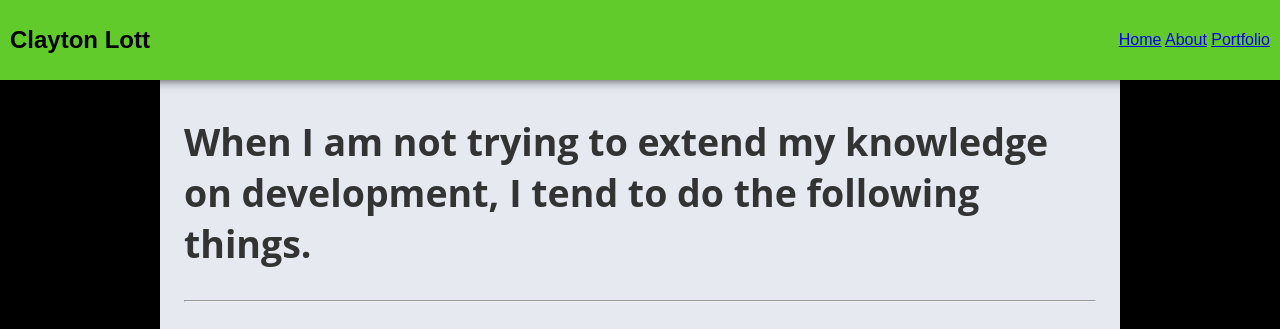
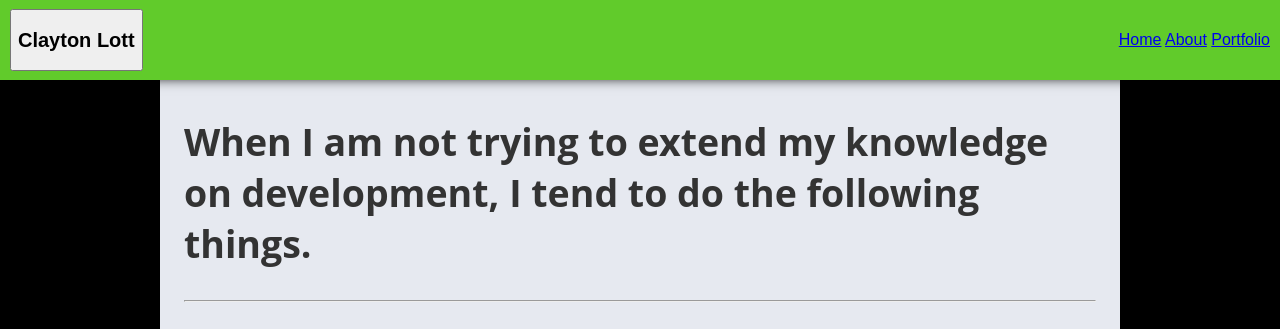
Before and after one commit to lottness/PersonalWebsite, a plain HTML site: page about.html in a window 1280 px wide. Shown: the top 329 px of the page. Drawn offline with Linux system fonts and the light colour scheme; files whose address does not match are found by name.

Commit message:
added js

```diff
--- a/about.html
+++ b/about.html
@@ -11,7 +11,7 @@
     <nav>
 
         <div id="name">
-            <h1>Clayton Lott</h1>
+            <button onclick="myFunction()"><h1>Clayton Lott</h1></button>
         </div>
 
         <div id="links">
--- a/javascript.js
+++ b/javascript.js
@@ -0,0 +1,3 @@
+function myFunction() {
+    alert("Thank you for choosing Clayton!");
+  }
```
Also changed, not shown: index.html (+1 -1 lines), portfolio.html (+1 -1 lines).
